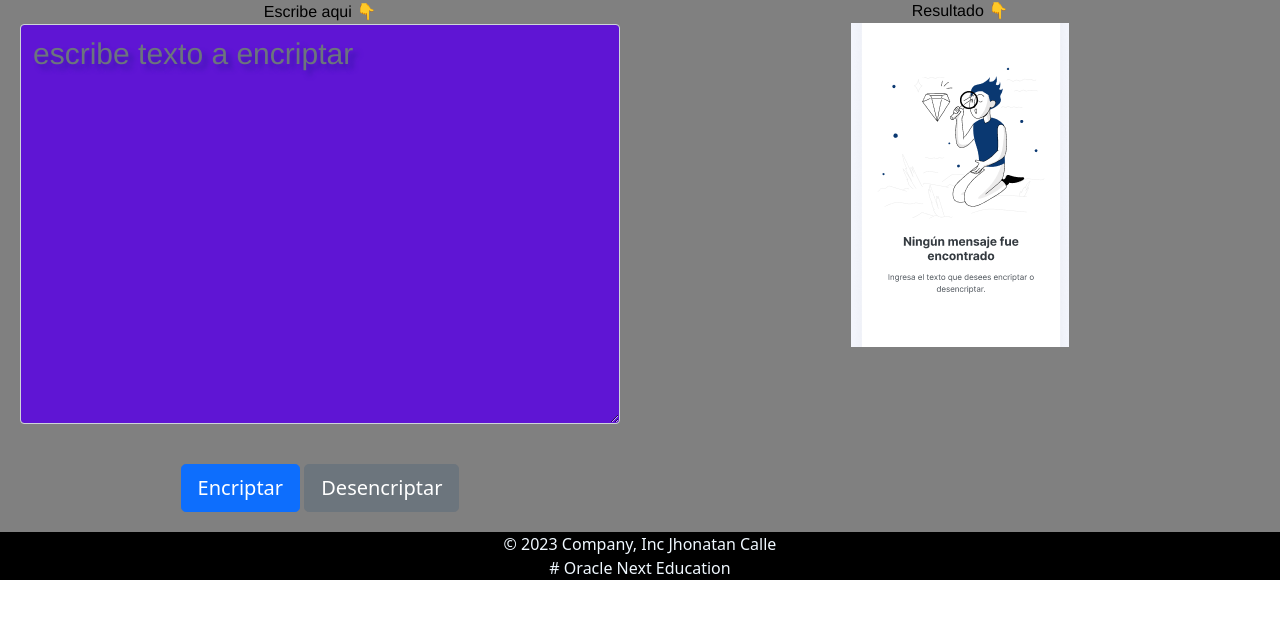
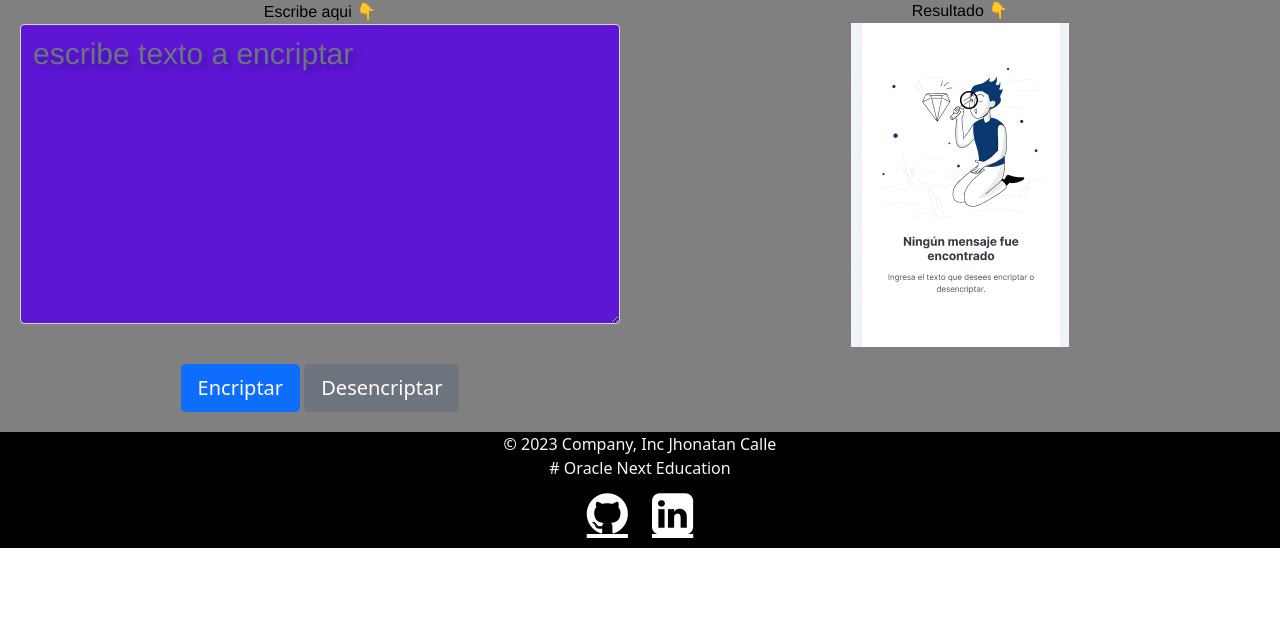
Before and after one commit to JcalleA/EncrypText, a plain HTML site: page index.html in a window 1280 px wide. Shown: the part 101-720 px from the top of the page. Drawn offline with nearby package versions, Linux system fonts and the light colour scheme.

Commit message:
terminado

```diff
--- a/index.html
+++ b/index.html
@@ -5,6 +5,7 @@
     <meta charset="UTF-8">
     <meta http-equiv="X-UA-Compatible" content="IE=edge">
     <meta name="viewport" content="width=device-width, initial-scale=1.0">
+    <link rel="stylesheet" href="https://cdnjs.cloudflare.com/ajax/libs/font-awesome/4.7.0/css/font-awesome.min.css">
     <link rel="stylesheet" href="style.css">
     <link href="https://cdn.jsdelivr.net/npm/bootstrap@5.0.2/dist/css/bootstrap.min.css" rel="stylesheet"
         integrity="sha384-EVSTQN3/azprG1Anm3QDgpJLIm9Nao0Yz1ztcQTwFspd3yD65VohhpuuCOmLASjC" crossorigin="anonymous">
@@ -45,7 +46,6 @@
             <div id="imagen1">
                 <img src="1.png" alt="">
             </div>
-
             <p id="parrafo">
 
 
@@ -62,6 +62,9 @@
                 <span >© 2023 Company, Inc Jhonatan Calle</span>
                 <br>
                 <span ># Oracle Next Education</span>
+                <br>
+                <a class="fa fa-github" style="font-size:48px;color:rgb(255, 255, 255)" href="https://github.com/JcalleA"></a>
+                <a class="fa fa-linkedin-square" style="font-size:48px;color:rgb(255, 255, 255)" href="https://www.linkedin.com/in/jhonatan-calle/"></a>
         </footer>
     </div>
 
--- a/style.css
+++ b/style.css
@@ -24,7 +24,7 @@ label{
 
 #entry {
 
-    height: 400px !important;
+    height: 300px !important;
     text-transform: lowercase;
     background-color: rgb(95, 21, 212);
     color: black;
@@ -82,6 +82,7 @@ label{
 
 }
 p{
+
     font-size: 30px !important;
     color: black;
     font-family:'Franklin Gothic Medium', 'Arial Narrow', Arial, sans-serif;
@@ -91,3 +92,6 @@ p{
 span{
     color: aliceblue;
 }
+a{
+    margin: 10px;
+}
```
